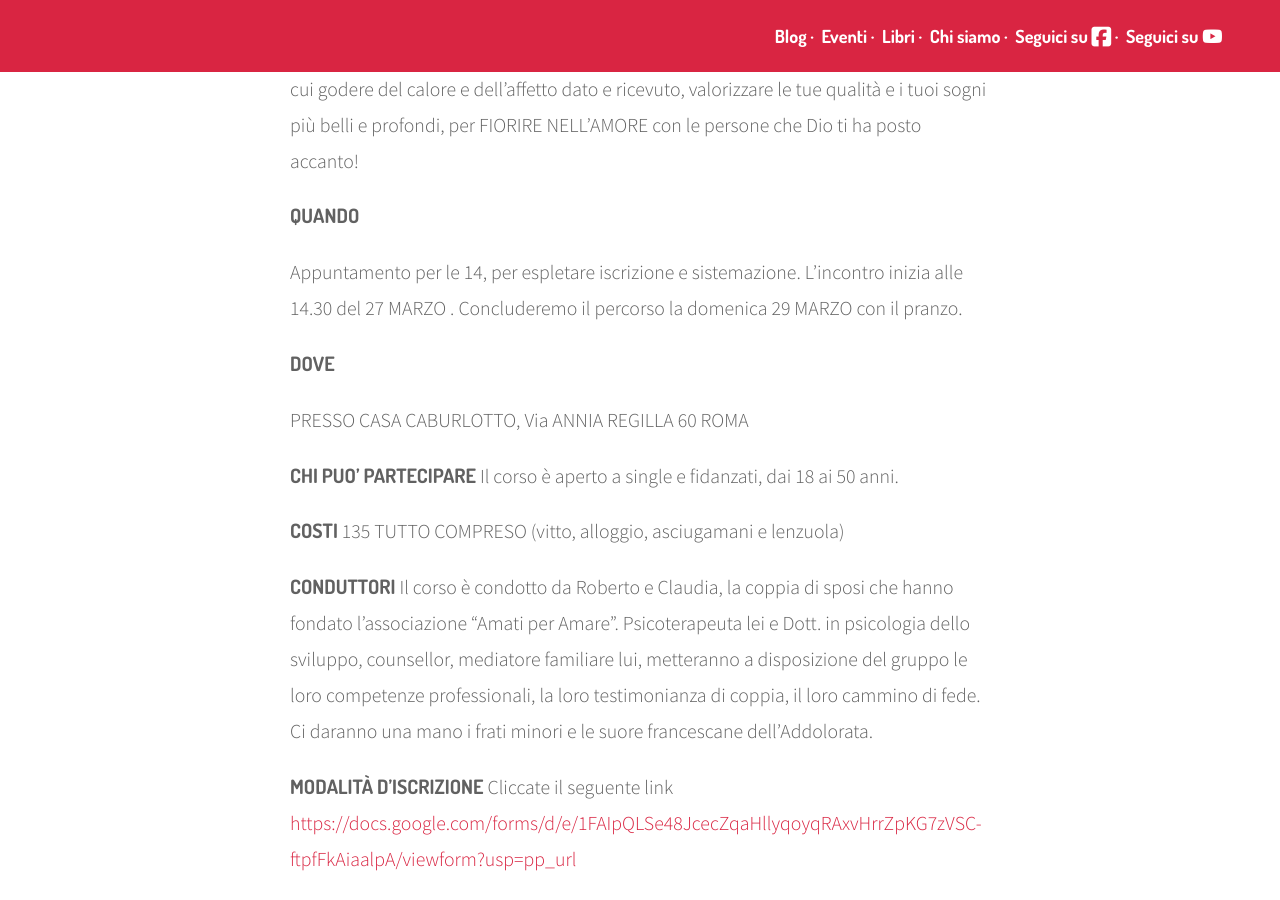
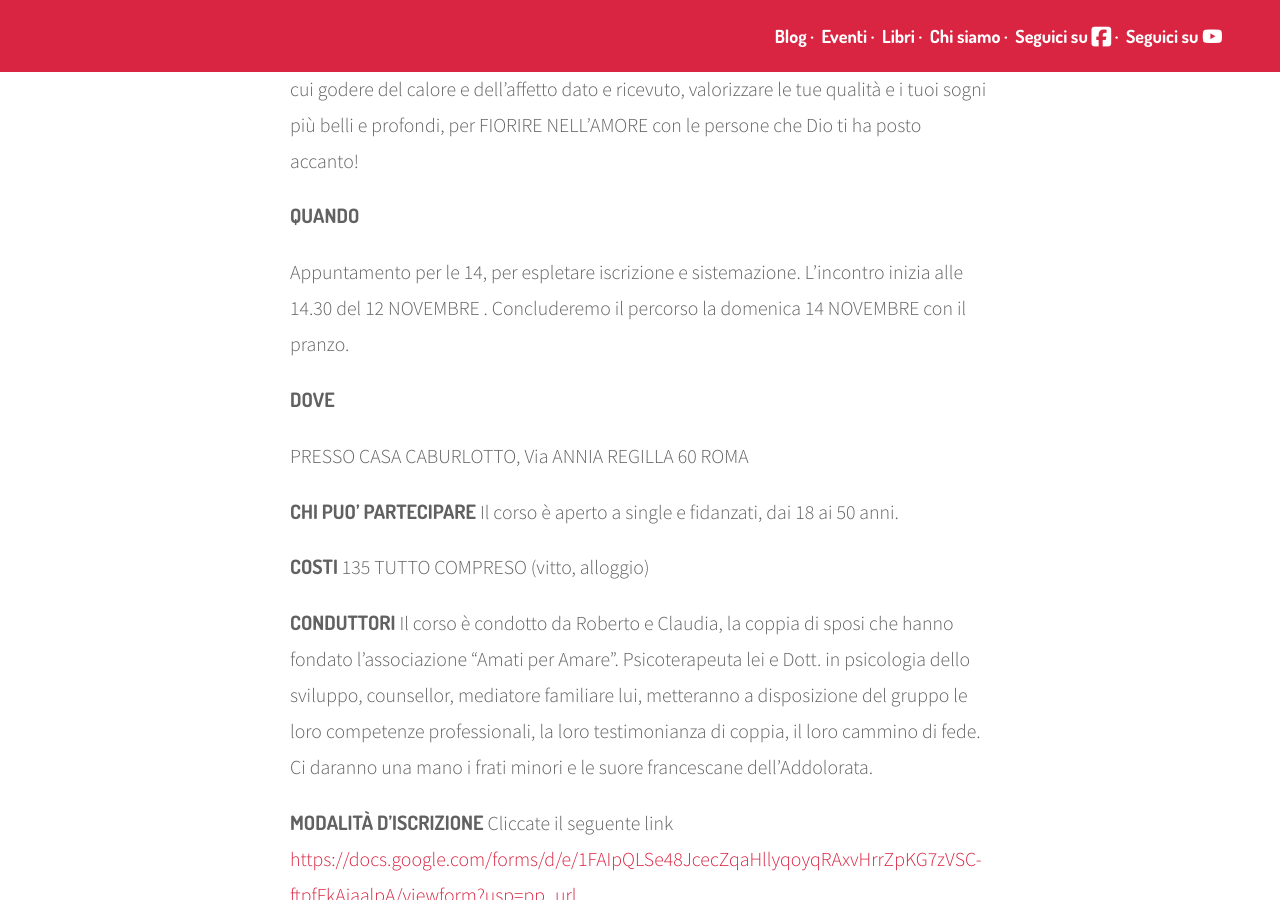
Before and after one commit to amatiperamare/amatiperamare.github.io, a Jekyll site: the page built from _events/TU-LAMATO.markdown, in a window 1280 px wide and 900 px high, scrolled down 990 px. Built offline with Jekyll 4.4.1, drawn with Linux system fonts in a browser that asks for light colours; nearby versions of some CDN libraries.

Commit message:
Updated Tu Lamato

```diff
--- a/_events/TU-LAMATO.markdown
+++ b/_events/TU-LAMATO.markdown
@@ -12,14 +12,13 @@ categories:
 - SOG
 ---
 
-
 ![tu lamato .png](/uploads/tu%20lamato%20.png)
 
 Un’esperienza di tre giorni per riprendere in mano la tua storia di vita, le tue ferite del cuore, benedire le zone d’ombra che non accetti di te e lì fare esperienza della presenza di Dio e cercare la strada per spalancare le finestre delle stanze più buie del tuo cuore, per fare entrare il fresco profumo dell’Amore di Dio che tutto sana, tutto cambia, tutto trasforma, se sei disposto a metterti in cammino. Un tempo prezioso fatto di momenti di gioco, catechesi, dinamiche di gruppo, confronto, preghiera, dialogo, creatività, per prendere consapevolezza di chi sei tu: l’AMATO! Quali sono i tuoi desideri profondi e cosa ti impedisce di realizzarli oggi. Possiamo lasciare il passato, nel passato quando questo danneggia e fa soffrire per vivere pienamente liberi il nostro presente. Ma questo movimento non significa rinnegare nascondere ciò che ci ha fatto soffrire, anzi, poterlo trasformare nella testata d’angolo della tua vita e della tua storia. Perché crediamo che con Cristo e per Cristo, le esperienze più brutte, col giusto cammino umano e spirituale, possono portarti a fare cose grandi. Permettiti di vivere un presente pieno e autentico in cui godere del calore e dell’affetto dato e ricevuto, valorizzare le tue qualità e i tuoi sogni più belli e profondi, per FIORIRE NELL’AMORE con le persone che Dio ti ha posto accanto!
 
 **QUANDO**
 
-Appuntamento per le 14, per espletare iscrizione e sistemazione. L’incontro inizia alle 14.30 del 27 MARZO . Concluderemo il percorso la domenica 29 MARZO con il pranzo.
+Appuntamento per le 14, per espletare iscrizione e sistemazione. L’incontro inizia alle 14.30 del 12 NOVEMBRE . Concluderemo il percorso la domenica 14 NOVEMBRE con il pranzo.
 
 **DOVE**
 
@@ -27,7 +26,7 @@ PRESSO CASA CABURLOTTO, Via ANNIA REGILLA 60 ROMA
 
 **CHI PUO’ PARTECIPARE** Il corso è aperto a single e fidanzati, dai 18 ai 50 anni.
 
-**COSTI** 135 TUTTO COMPRESO (vitto, alloggio, asciugamani e lenzuola)
+**COSTI** 135 TUTTO COMPRESO (vitto, alloggio)
 
 **CONDUTTORI** Il corso è condotto da Roberto e Claudia, la coppia di sposi che hanno fondato l’associazione “Amati per Amare”. Psicoterapeuta lei e Dott. in psicologia dello sviluppo, counsellor, mediatore familiare lui, metteranno a disposizione del gruppo le loro competenze professionali, la loro testimonianza di coppia, il loro cammino di fede. Ci daranno una mano i frati minori e le suore francescane dell'Addolorata.
 
```
